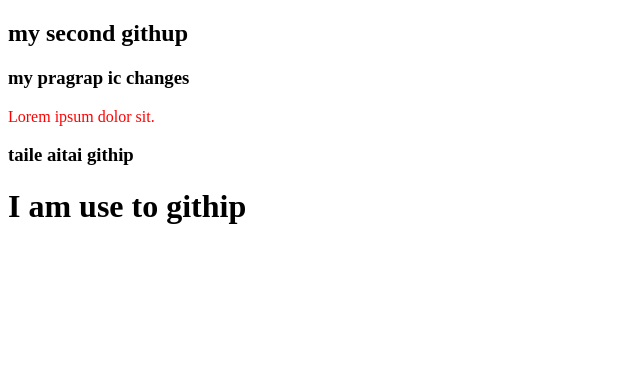
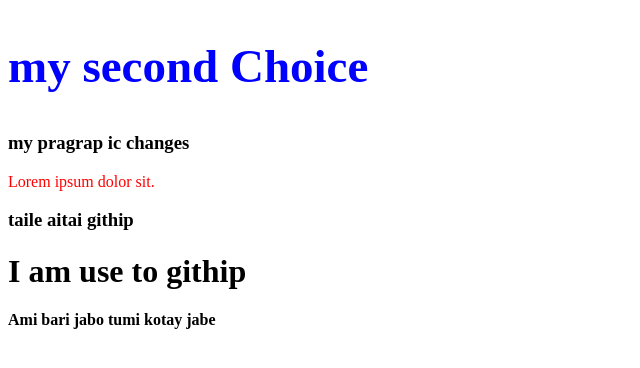
Before and after one commit to ImranRH321/my-second-repo2, a plain HTML site: page index.html in a window 1280 px wide. Shown: the whole page, without its empty margins (0-640 px from the left). Drawn offline with Linux system fonts and the light colour scheme.

Commit message:
abar changed

```diff
--- a/index.html
+++ b/index.html
@@ -8,10 +8,11 @@
     <link rel="stylesheet" href="style.css">
 </head>
 <body>
-    <h2>my second githup</h2>
+    <h2>my second Choice</h2>
     <h3>my pragrap ic changes</h3>
     <p>Lorem ipsum dolor sit.</p>
     <h3>taile aitai githip</h3>
     <h1>I am use to githip</h1>
+    <h4>Ami bari jabo tumi kotay jabe</h4>
 </body>
 </html>
--- a/style.css
+++ b/style.css
@@ -1,3 +1,7 @@
 p{
     color: red;
 }
+h2{
+    font-size: 47px;
+    color: blue;
+}
```
